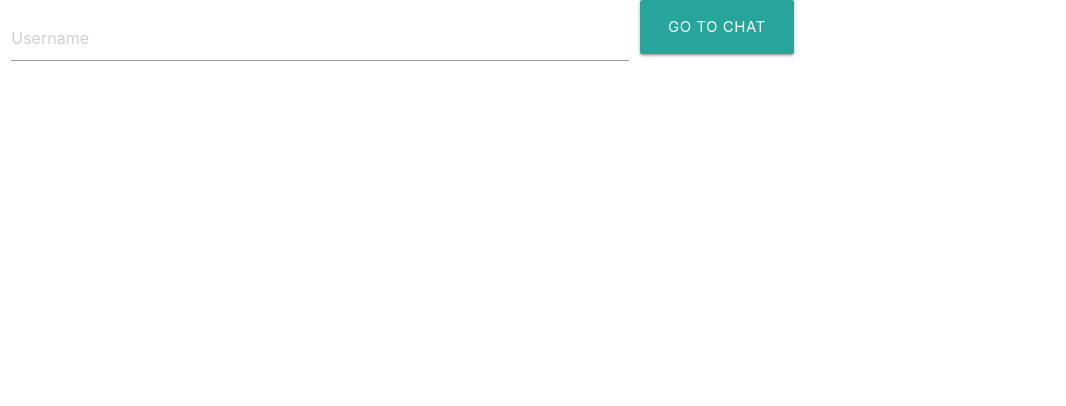
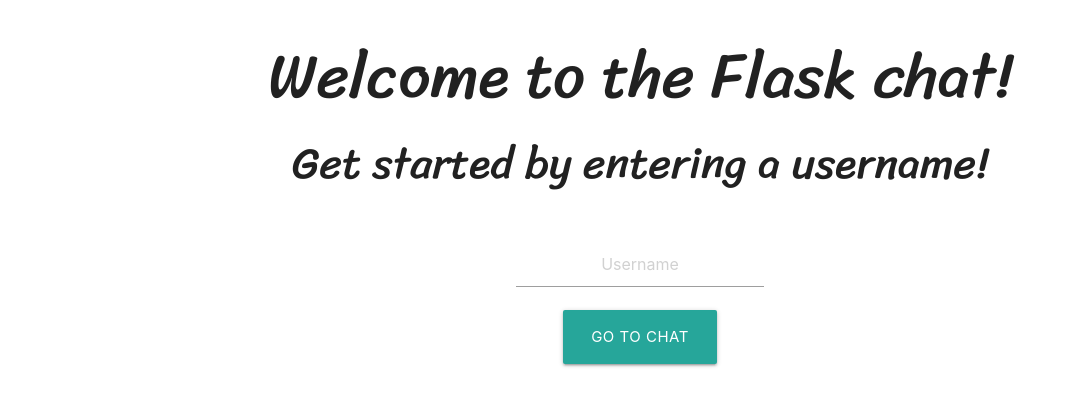
Before and after one commit to aralston3592/flask-chat, a Flask app: page / in a window 1280 px wide. Shown: the top 406 px of the page, without its empty margins (0-1066 px from the left). Run offline with Flask 2, Linux system fonts and the light colour scheme.

Commit message:
style.css added

```diff
--- /dev/null
+++ b/assets/css/style.css
@@ -0,0 +1,9 @@
+@import url('https://fonts.googleapis.com/css2?family=Roboto:ital,wght@0,300;0,400;1,300;1,400&family=Sriracha&display=swap');
+
+body {
+    font-family: "Sriracha", sans-serif;
+}
+
+input {
+    text-align: center;
+}
--- a/templates/chat.html
+++ b/templates/chat.html
@@ -6,6 +6,7 @@
 
     <link href="https://fonts.googleapis.com/icon?family=Material+Icons" rel="stylesheet">
     <link rel="stylesheet" href="https://cdnjs.cloudflare.com/ajax/libs/materialize/1.0.0/css/materialize.min.css">
+    <link rel="stylesheet" href="assets/css/style.css">
 
     <title>Chat page for {{ username }}</title>
 </head>
--- a/templates/index.html
+++ b/templates/index.html
@@ -6,21 +6,27 @@
 
     <link href="https://fonts.googleapis.com/icon?family=Material+Icons" rel="stylesheet">
     <link rel="stylesheet" href="https://cdnjs.cloudflare.com/ajax/libs/materialize/1.0.0/css/materialize.min.css">
-
+    <link rel="stylesheet" href="assets/css/style.css">
     <title>Home Page</title>
 
 </head>
 
 <body>
-
-
+    <div class="container center-align">
         <div class="row">
+            <h1>Welcome to the Flask chat!</h1>
+            <h3>Get started by entering a username!</h3>
+        </div>
+    </div>
+    <div class="container valign-wrapper">
+        <div class="row center-align">
             <form method="POST">
-            <div class="input-field col s6">
+                <div class="input-field">
                     <input id="username" name="username" type="text" placeholder="Username" class="validate">
                 </div>
                 <button class="waves-effect waves-light btn-large">Go to chat</button>
             </form>
+        </div>
     </div>
 
     <script src="https://cdnjs.cloudflare.com/ajax/libs/materialize/1.0.0/js/materialize.min.js"></script>
```
Lines whose indentation alone changed are shown as unchanged.
